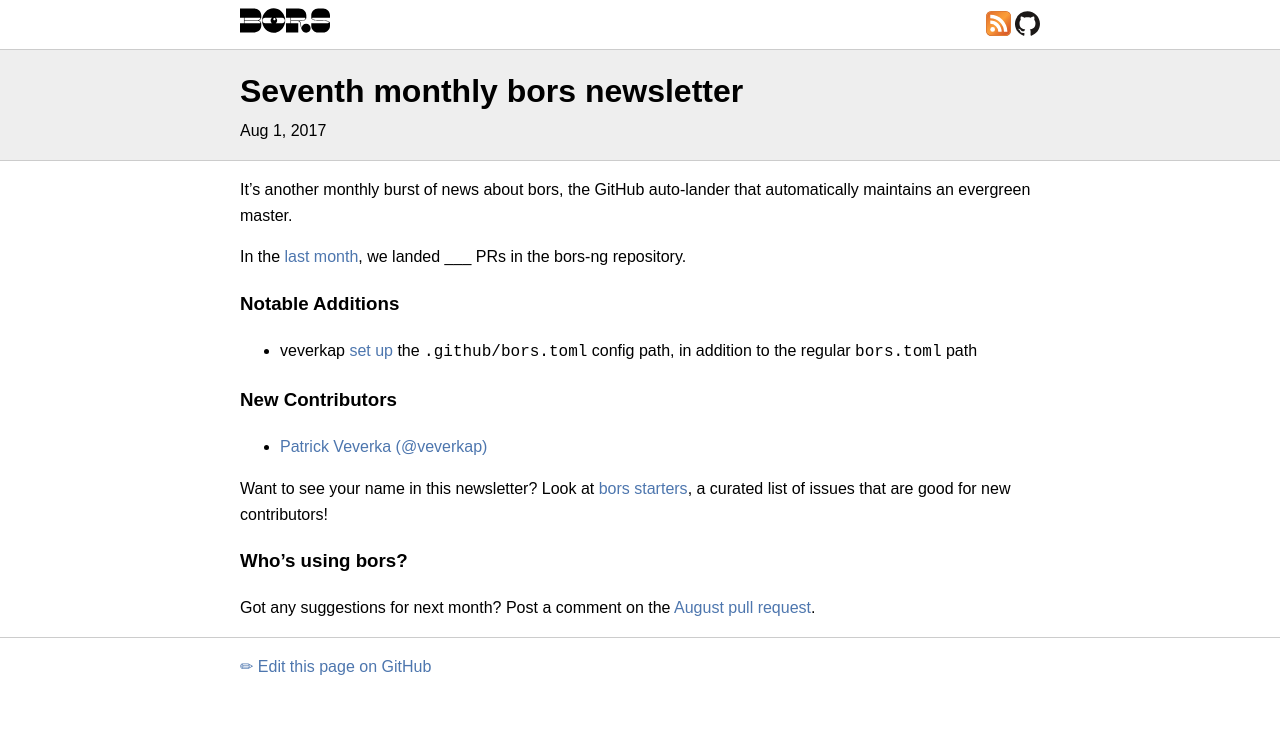
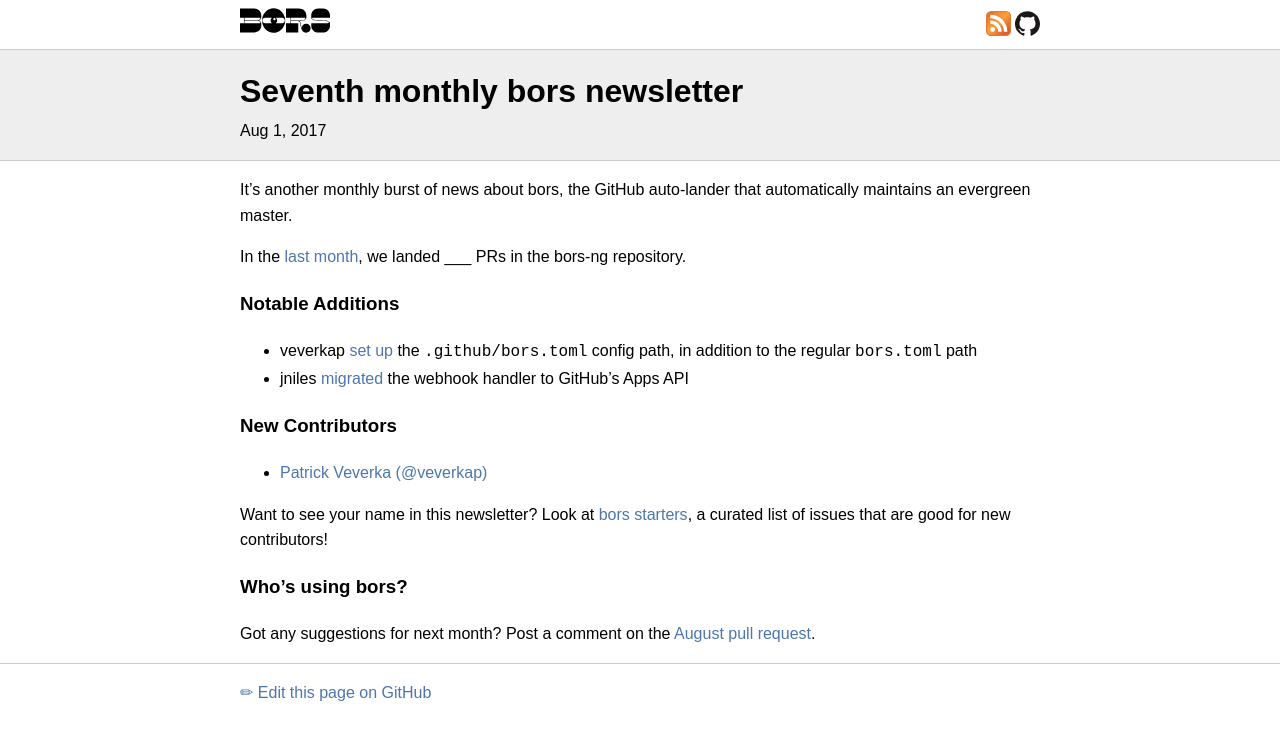
Before and after one commit to bors-ng/bors-ng.github.io, a Jekyll site: the page built from _posts/2017-08-01-tmib-07.md, in a window 1280 px wide. Shown: the top 740 px of the page. Built offline with Jekyll 4.4.1, drawn with Linux system fonts in a browser that asks for light colours.

Commit message:
Add bors-ng/bors-ng#224

```diff
--- a/_posts/2017-08-01-tmib-07.md
+++ b/_posts/2017-08-01-tmib-07.md
@@ -16,6 +16,7 @@ we landed ___ PRs in the bors-ng repository.
 ### Notable Additions
 
 * veverkap [set up](https://github.com/bors-ng/bors-ng/pull/222) the `.github/bors.toml` config path, in addition to the regular `bors.toml` path
+* jniles [migrated](https://github.com/bors-ng/bors-ng/pull/224) the webhook handler to GitHub's Apps API
 
 
 ### New Contributors
```
